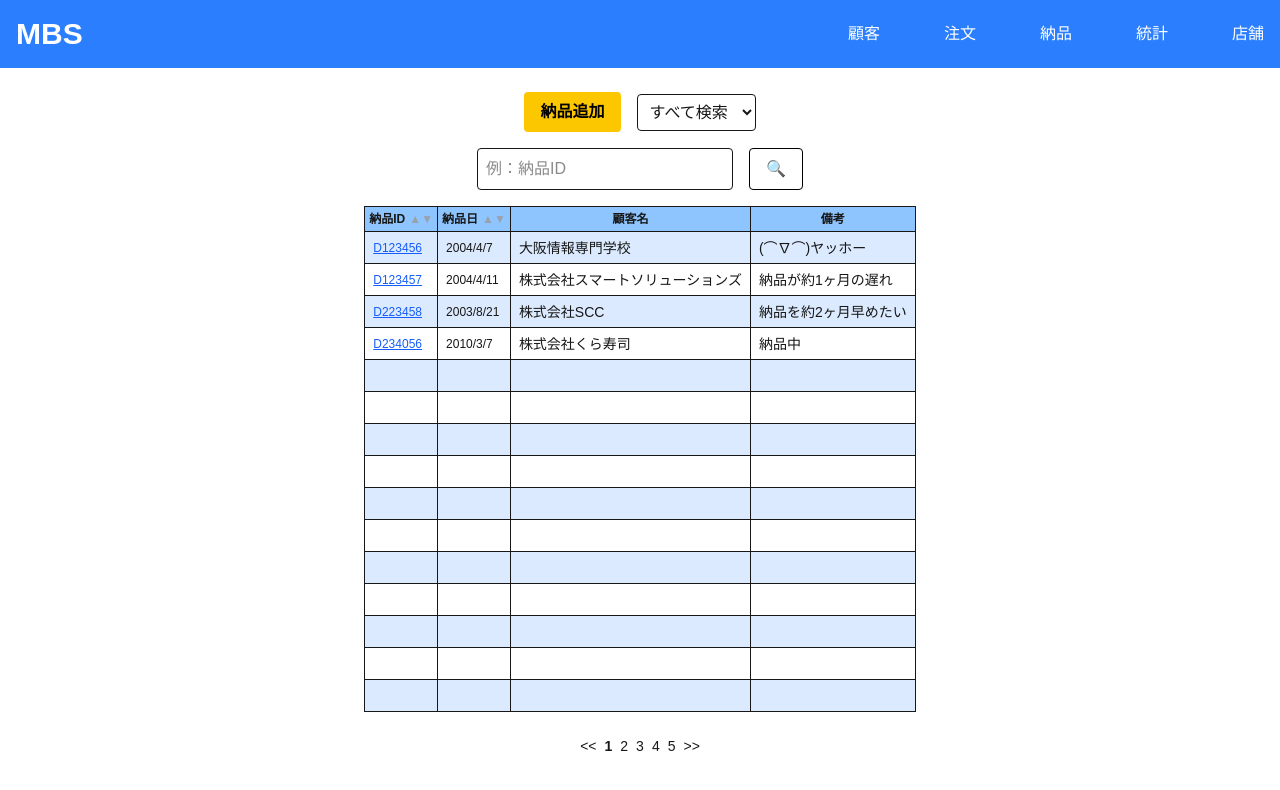
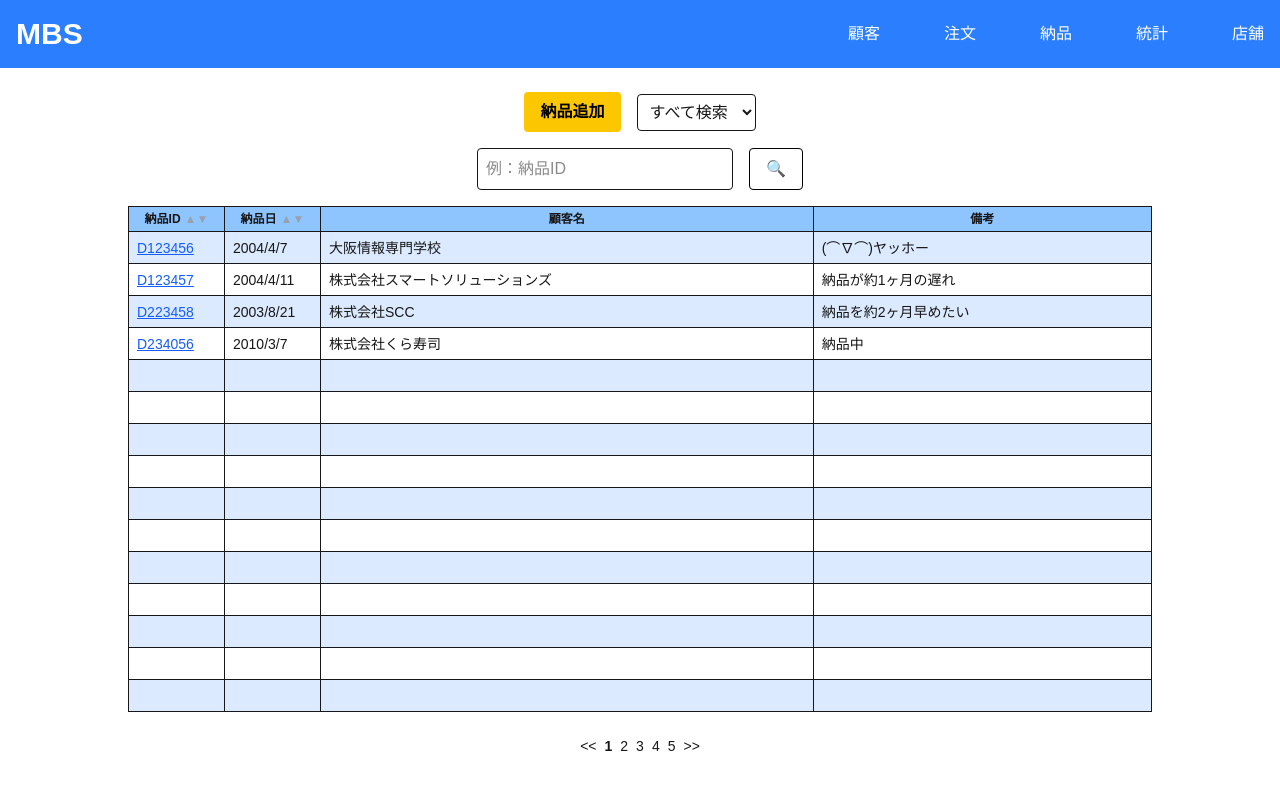
Before and after one commit to wasabi49/ocs-systemDevelopmentExercises, a Next.js app in the folder mbs/: page /Delivery/DeliveryList in a window 1280 px wide. Shown: the top 790 px of the page. Built offline with nearby package versions, Linux system fonts and the light colour scheme.

Commit message:
納品一覧画面変更

```diff
--- a/mbs/app/Delivery/DeliveryList/page.tsx
+++ b/mbs/app/Delivery/DeliveryList/page.tsx
@@ -105,12 +105,13 @@ export default function DeliveryListPage() {
       </div>
 
       {/* テーブル */}
-      <div className="overflow-x-auto">
+      <div className="max-w-screen-lg mx-auto w-full overflow-x-auto">
+        <div className="min-w-[640px]">
       <table className="w-full border-collapse text-xs table-auto">
           <thead className="bg-blue-300">
             <tr>
-              <th className="border px-1 py-1 cursor-pointer whitespace-nowrap" onClick={() => handleSort('id')}>納品ID{renderSortIcons('id')}{sortField === 'id' && (sortOrder === 'asc' ? '' : '')}</th>
-              <th className="border px-1 py-1 cursor-pointer whitespace-nowrap" onClick={() => handleSort('date')}>納品日{renderSortIcons('date')}{sortField === 'date' && (sortOrder === 'asc' ? '' : '')}</th>
+              <th className="border px-1 py-1 cursor-pointer whitespace-nowrap w-24" onClick={() => handleSort('id')}>納品ID{renderSortIcons('id')}{sortField === 'id' && (sortOrder === 'asc' ? '' : '')}</th>
+              <th className="border px-1 py-1 cursor-pointer whitespace-nowrap w-24" onClick={() => handleSort('date')}>納品日{renderSortIcons('date')}{sortField === 'date' && (sortOrder === 'asc' ? '' : '')}</th>
               <th className="border px-1 py-1 whitespace-nowrap">顧客名</th>
               <th className="border px-1 py-1 whitespace-normal break-words">備考</th>
             </tr>
@@ -118,14 +119,15 @@ export default function DeliveryListPage() {
           <tbody>
             {displayedDeliverys.map((delivery, index) => (
               <tr key={index} className={`${index % 2 === 0 ? 'bg-blue-100' : 'bg-white'} h-8`}>
-                <td className="border px-2 py-1"><Link href={`/delivery/${delivery.id}`} className="text-blue-600 underline decoration-blue-600">{delivery.id}</Link></td>
-                <td className="border px-2 py-1">{delivery.date}</td>
+                <td className="border px-2 py-1 text-sm w-24"><Link href={`/delivery/${delivery.id}`} className="text-blue-600 underline decoration-blue-600">{delivery.id}</Link></td>
+                <td className="border px-2 py-1 text-sm w-24">{delivery.date}</td>
                 <td className="border px-2 py-1 text-sm whitespace-nowrap">{delivery.customerName}</td>
                 <td className="border px-2 py-1 text-sm whitespace-nowrap">{delivery.note}</td>
               </tr>
             ))}
           </tbody>
-        </table>
+      </table>
+        </div>
       </div>
 
       {/* ページネーション */}
```
